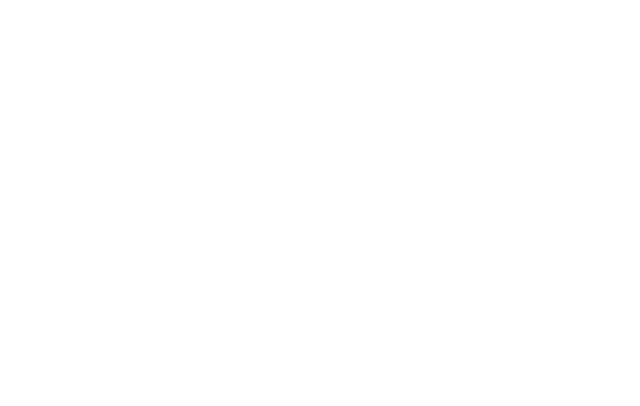
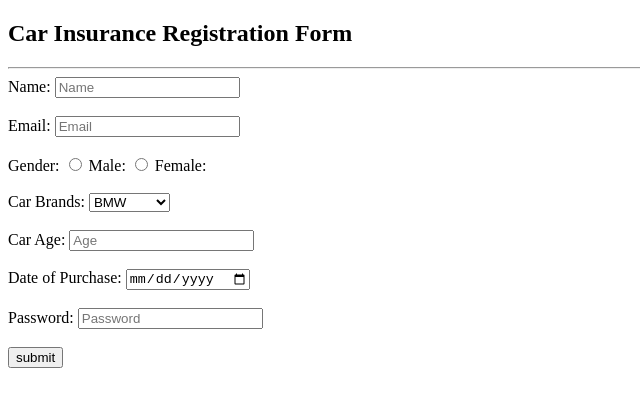
Before and after one commit to acciojob/car-insurance-form-ashishbhartii, a website: page main.html in a window 1280 px wide. Shown: the whole page, without its empty margins (0-640 px from the left). Drawn offline with Linux system fonts and the light colour scheme.

Commit message:
created a submission

```diff
--- a/main.html
+++ b/main.html
@@ -8,6 +8,42 @@
 
 <body>
 	<!-- the entire body must be written by student -->
+	<h2>Car Insurance Registration Form</h2>
+	<hr>
+	<form method="POST">
+		<label for="name">Name: </label>
+		<input type="text" id="name" placeholder="Name" required><br><br>
+
+		<label for="email">Email: </label>
+		<input type="email" id="email" placeholder="Email" required><br><br>
+
+		<label>Gender:</label>
+
+		<input type="radio" id="gender_m" name="gender" required>
+		<label for="gender_m">Male: </label>
+
+
+		<input type="radio" id="gender_f" name="gender"  required>
+		<label for="gender_f">Female: </label><br><br>
+
+		<label for="cars">Car Brands:</label>
+		<select id="cars" >
+			<option>BMW</option>
+			<option>Audi</option>
+			<option>Mercedez</option>
+		</select><br><br>
+
+		<label for="carage">Car Age: </label>
+		<input type="number" id="carage" placeholder="Age" required><br><br>
+
+		<label for="dop">Date of Purchase: </label>
+		<input type="date" id="dop" required><br><br>
+
+		<label for="password">Password: </label>
+		<input type="password" id="password" placeholder="Password" required><br><br>
+
+		<button type="submit" id="submit" value="submit">submit</button>
+	</form>
     <script type="text/javascript" src="./script.js">
 </script>
 
```
